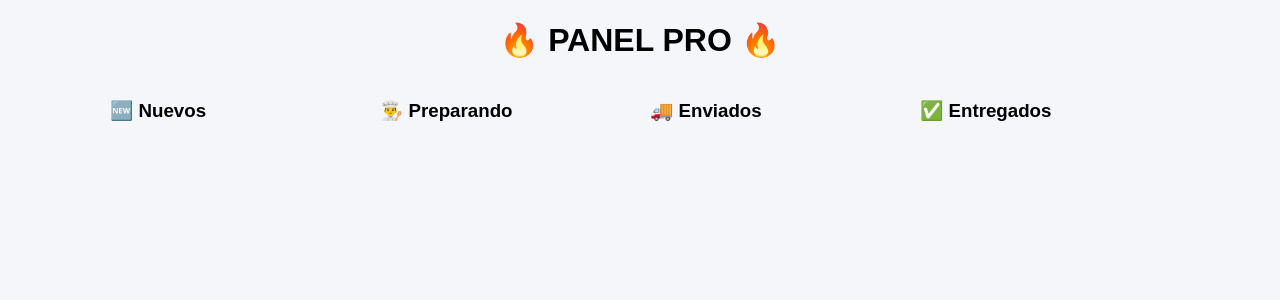
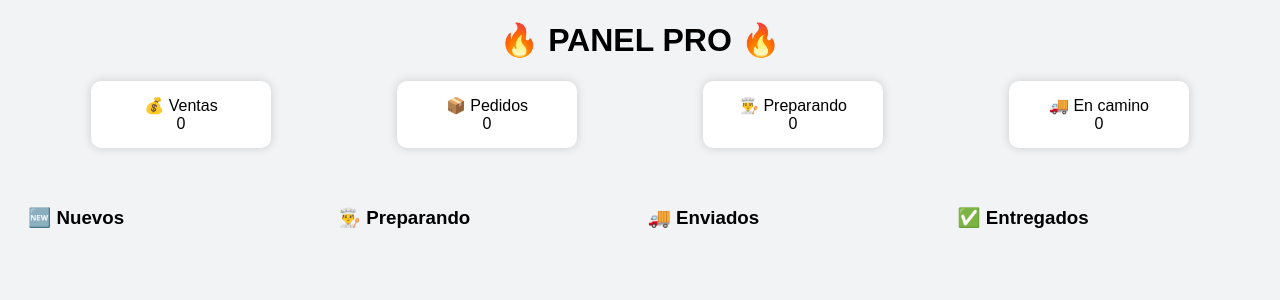
Before and after one commit to raudalespenalozadiegoadolfo-sketch/bot-whatsapp, a Flask app: page /panel in a window 1280 px wide. Shown: the top 300 px of the page. Run offline with Flask 3, Linux system fonts and the light colour scheme; data that the repository does not hold is empty; some libraries are stand-ins or nearby versions.

Commit message:
panel.html

```diff
--- a/templates/panel.html
+++ b/templates/panel.html
@@ -1,13 +1,61 @@
 <!DOCTYPE html>
 <html>
 <head>
-<meta http-equiv="refresh" content="5">
+<title>Panel PRO</title>
+
 <style>
-body{font-family:Arial;background:#f4f6f9}
-.grid{display:flex;gap:20px;justify-content:center}
-.col{width:250px}
-.card{background:white;padding:10px;margin:10px;border-radius:10px}
-button{margin:5px;padding:5px;border:none;border-radius:5px}
+body{
+    font-family: Arial;
+    background:#f1f3f5;
+}
+
+/* DASHBOARD */
+.top{
+    display:flex;
+    justify-content:space-around;
+    margin:20px;
+}
+
+.box{
+    background:white;
+    padding:15px;
+    border-radius:10px;
+    width:150px;
+    text-align:center;
+    box-shadow:0 0 10px #ccc;
+}
+
+/* COLUMNAS */
+.grid{
+    display:flex;
+    gap:15px;
+    padding:20px;
+}
+
+.col{
+    flex:1;
+}
+
+.card{
+    background:white;
+    padding:10px;
+    margin:10px;
+    border-radius:10px;
+    box-shadow:0 0 10px #ccc;
+}
+
+button{
+    margin-top:5px;
+    padding:5px;
+    border:none;
+    border-radius:5px;
+    cursor:pointer;
+}
+
+.prep{background:orange;}
+.env{background:blue;color:white;}
+.ent{background:green;color:white;}
+
 </style>
 </head>
 
@@ -15,53 +63,106 @@ button{margin:5px;padding:5px;border:none;border-radius:5px}
 
 <h1 style="text-align:center;">🔥 PANEL PRO 🔥</h1>
 
+<!-- DASHBOARD -->
+<div class="top">
+    <div class="box">💰 Ventas<br><span id="ventas">0</span></div>
+    <div class="box">📦 Pedidos<br><span id="pedidos">0</span></div>
+    <div class="box">👨‍🍳 Preparando<br><span id="prep">0</span></div>
+    <div class="box">🚚 En camino<br><span id="env">0</span></div>
+</div>
+
+<!-- COLUMNAS -->
 <div class="grid">
 
 <div class="col">
 <h3>🆕 Nuevos</h3>
-{% for p in pedidos if p.estado=='nuevo' %}
-<div class="card">
-#{{p.folio}} ${{p.total}}<br>
-<button onclick="cambiar('{{p.folio}}','preparando')">Preparar</button>
-</div>
-{% endfor %}
+<div id="nuevo"></div>
 </div>
 
 <div class="col">
 <h3>👨‍🍳 Preparando</h3>
-{% for p in pedidos if p.estado=='preparando' %}
-<div class="card">
-#{{p.folio}} ${{p.total}}<br>
-<button onclick="cambiar('{{p.folio}}','enviado')">Enviar</button>
-</div>
-{% endfor %}
+<div id="preparando"></div>
 </div>
 
 <div class="col">
 <h3>🚚 Enviados</h3>
-{% for p in pedidos if p.estado=='enviado' %}
-<div class="card">
-#{{p.folio}} ${{p.total}}<br>
-<button onclick="cambiar('{{p.folio}}','entregado')">Entregar</button>
-</div>
-{% endfor %}
+<div id="enviado"></div>
 </div>
 
 <div class="col">
 <h3>✅ Entregados</h3>
-{% for p in pedidos if p.estado=='entregado' %}
-<div class="card">
-#{{p.folio}} ${{p.total}}
-</div>
-{% endfor %}
+<div id="entregado"></div>
 </div>
 
 </div>
 
 <script>
+
+let ultimoTotal = 0;
+
+// 🔄 CARGAR PEDIDOS
+function cargar(){
+    fetch("/pedidos")
+    .then(r=>r.json())
+    .then(data=>{
+
+        document.getElementById("nuevo").innerHTML=""
+        document.getElementById("preparando").innerHTML=""
+        document.getElementById("enviado").innerHTML=""
+        document.getElementById("entregado").innerHTML=""
+
+        if(data.length > ultimoTotal){
+            sonido()
+        }
+
+        ultimoTotal = data.length
+
+        data.forEach(p=>{
+
+            let card = `
+            <div class="card">
+                #${p.folio}<br>
+                $${p.total}<br>
+                <button class="prep" onclick="cambiar(${p.folio},'preparando')">Prep</button>
+                <button class="env" onclick="cambiar(${p.folio},'enviado')">Enviar</button>
+                <button class="ent" onclick="cambiar(${p.folio},'entregado')">OK</button>
+            </div>
+            `
+
+            document.getElementById(p.estado).innerHTML += card
+        })
+    })
+}
+
+// 🔄 STATS
+function stats(){
+    fetch("/stats")
+    .then(r=>r.json())
+    .then(s=>{
+        document.getElementById("ventas").innerText = "$"+s.ventas
+        document.getElementById("pedidos").innerText = s.pedidos
+        document.getElementById("prep").innerText = s.preparando
+        document.getElementById("env").innerText = s.enviados
+    })
+}
+
+// 🔊 SONIDO
+function sonido(){
+    let audio = new Audio("https://www.soundjay.com/buttons/sounds/button-3.mp3")
+    audio.play()
+}
+
+// CAMBIAR ESTADO
 function cambiar(folio, estado){
-fetch(/estado/${folio}/${estado}).then(()=>location.reload())
+    fetch(/estado/${folio}/${estado})
 }
+
+// LOOP
+setInterval(()=>{
+    cargar()
+    stats()
+}, 3000)
+
 </script>
 
 </body>
```
